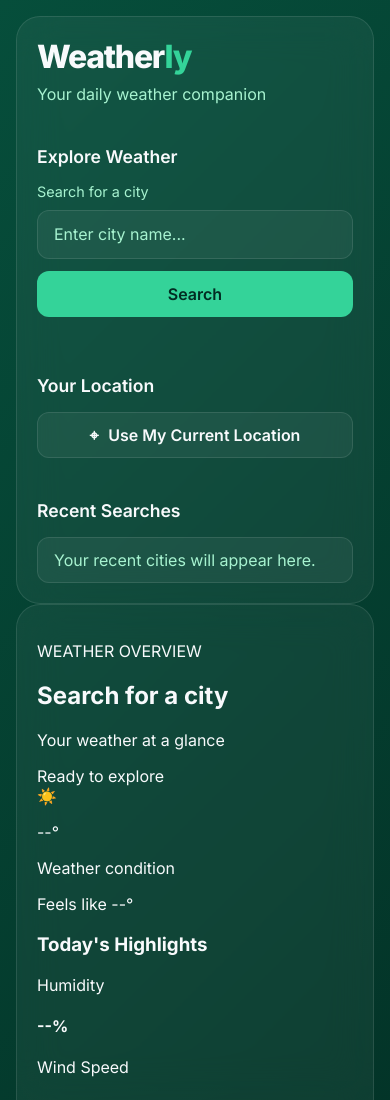
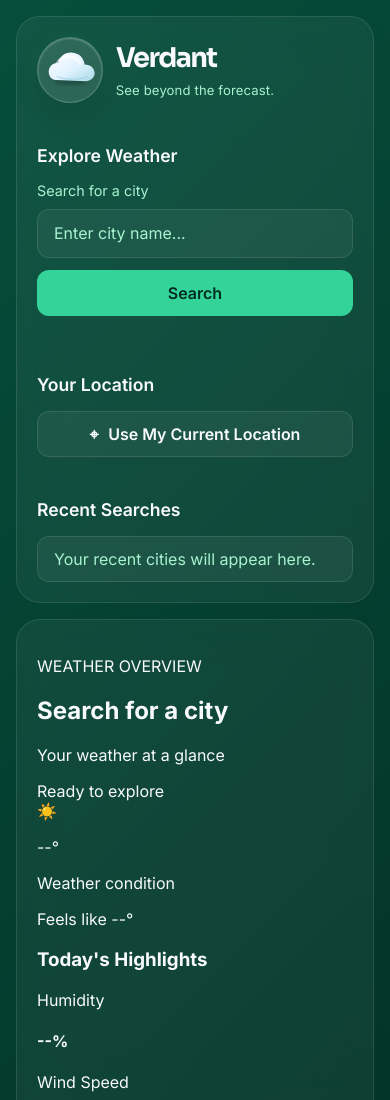
Before and after one commit to mercykimutaicom-spec/weather-dashboard, a plain HTML site: page index.html in a window 390 px wide. Shown: the top 1100 px of the page. Drawn offline with Linux system fonts and the light colour scheme.

```diff
--- a/css/style.css
+++ b/css/style.css
@@ -1,10 +1,13 @@
-/* Shared colors and measurements used throughout the dashboard. */
+/* ========================================
+   1. SHARED COLORS AND MEASUREMENTS
+======================================== */
+
 :root {
-  --color-background: #064E3B;
-  --color-background-dark: #022C22;
-  --color-accent: #34D399;
-  --color-text: #F8FAFC;
-  --color-text-muted: #A7F3D0;
+  --color-background: #064e3b;
+  --color-background-dark: #022c22;
+  --color-accent: #34d399;
+  --color-text: #f8fafc;
+  --color-text-muted: #a7f3d0;
   --color-glass: rgba(255, 255, 255, 0.05);
   --color-glass-border: rgba(255, 255, 255, 0.1);
   --glass-blur: 20px;
@@ -12,14 +15,16 @@
   --transition: 200ms ease;
 }
 
-/* Make element widths include their padding and borders. */
+/* ========================================
+   2. GLOBAL STYLES
+======================================== */
+
 *,
 *::before,
 *::after {
   box-sizing: border-box;
 }
 
-/* Set the page background, base font, and default text color. */
 body {
   min-height: 100vh;
   margin: 0;
@@ -27,22 +32,31 @@ body {
   font-family: "Inter", Arial, sans-serif;
   color: var(--color-text);
 
-  /* A simple deep-green gradient creates the Forest Glass backdrop. */
-  background: linear-gradient(135deg, var(--color-background), var(--color-background-dark));
+  background: linear-gradient(
+    135deg,
+    var(--color-background),
+    var(--color-background-dark)
+  );
 }
 
-/* Keep the dashboard centered and arrange its panels in two columns. */
+/* ========================================
+   3. MAIN DASHBOARD LAYOUT
+======================================== */
+
 .dashboard-container {
   width: 100%;
   max-width: 1600px;
   margin: 0 auto;
+
   display: grid;
   grid-template-columns: minmax(260px, 320px) minmax(0, 1fr);
   gap: clamp(1rem, 2.5vw, 2rem);
+
   align-items: stretch;
 }
 
-/* Keep long content from forcing either grid column wider than the screen. */
+/* Main dashboard panels */
+
 .search-panel,
 .weather-display {
   min-width: 0;
@@ -50,49 +64,141 @@ body {
   padding: clamp(1.25rem, 2.5vw, 2rem);
 }
 
-/* Give both main panels a translucent glass surface. */
+/* Glassmorphism effect */
+
 .glass-panel {
   background: var(--color-glass);
   border: 1px solid var(--color-glass-border);
   border-radius: var(--border-radius);
+
   backdrop-filter: blur(var(--glass-blur));
   -webkit-backdrop-filter: blur(var(--glass-blur));
-  transition: background-color var(--transition), border-color var(--transition);
+
+  transition:
+    background-color var(--transition),
+    border-color var(--transition);
 }
 
-/* Stack the panels on phones and other narrow screens. */
+/* Stack dashboard panels on smaller screens */
+
 @media (max-width: 760px) {
   .dashboard-container {
     grid-template-columns: minmax(0, 1fr);
   }
 }
 
-/* Arrange the sidebar content with comfortable space between sections. */
+/* ========================================
+   4. SIDEBAR LAYOUT
+======================================== */
+
 .search-panel {
   display: flex;
   flex-direction: column;
   gap: clamp(2rem, 5vh, 3rem);
 }
 
-/* Give the Weatherly name a strong visual hierarchy. */
-.search-panel .app-brand h1 {
-  margin: 0;
-  color: var(--color-text);
-  font-size: clamp(2rem, 4vw, 2.5rem);
-  font-weight: 800;
-  letter-spacing: -0.04em;
+/* ========================================
+   5. VERDANT BRAND IDENTITY
+======================================== */
+
+.app-brand {
+  width: 100%;
 }
 
-.search-panel .app-brand h1 span {
-  color: var(--color-accent);
+.brand-lockup {
+  display: flex;
+  align-items: center;
+  gap: 1rem;
 }
 
-.search-panel .app-brand p {
-  margin: 0.5rem 0 0;
+/* Frosted Glass Cloud Container */
+
+.brand-logo {
+  position: relative;
+
+  width: 76px;
+  height: 76px;
+  flex-shrink: 0;
+
+  display: flex;
+  align-items: center;
+  justify-content: center;
+
+  background: rgba(255, 255, 255, 0.09);
+
+  border: 1px solid rgba(255, 255, 255, 0.2);
+  border-radius: 50%;
+
+  backdrop-filter: blur(18px);
+  -webkit-backdrop-filter: blur(18px);
+
+  box-shadow:
+    0 8px 25px rgba(0, 0, 0, 0.18),
+    inset 0 1px 2px rgba(255, 255, 255, 0.25),
+    0 0 24px rgba(52, 211, 153, 0.12);
+
+  transition:
+    transform 250ms ease,
+    box-shadow 250ms ease;
+}
+
+/* Cloud SVG */
+
+.brand-logo svg {
+  display: block;
+
+  width: 64px;
+  height: 64px;
+
+  overflow: visible;
+
+  filter: drop-shadow(0 3px 6px rgba(0, 0, 0, 0.12));
+}
+
+/* Subtle Emerald Glow on Hover */
+
+.brand-logo:hover {
+  transform: translateY(-3px);
+
+  box-shadow:
+    0 12px 30px rgba(0, 0, 0, 0.2),
+    inset 0 1px 3px rgba(255, 255, 255, 0.3),
+    0 0 32px rgba(52, 211, 153, 0.22);
+}
+
+/* Verdant Brand Name */
+
+.brand-copy h1 {
+  margin: 0;
+
+  font-family: "Sora", "Inter", sans-serif;
+  font-size: clamp(1.7rem, 3vw, 2rem);
+  font-weight: 700;
+
+  letter-spacing: -0.06em;
+  line-height: 1.2;
+
+  color: var(--color-text);
+}
+
+/* Brand Tagline */
+
+.brand-copy p {
+  margin: 0.4rem 0 0;
+
+  font-family: "Inter", sans-serif;
+  font-size: 0.82rem;
+  font-weight: 400;
+
+  letter-spacing: 0.01em;
+
   color: var(--color-text-muted);
 }
 
-/* Keep sidebar sections and form fields consistently spaced. */
+/* ========================================
+   6. SIDEBAR SECTIONS
+======================================== */
+
 .search-panel .search-section,
 .search-panel .location-section,
 .search-panel .recent-searches {
@@ -100,12 +206,20 @@ body {
   gap: 1rem;
 }
 
+/* Sidebar headings */
+
 .search-panel h2 {
   margin: 0;
+
   color: var(--color-text);
+
   font-size: 1.1rem;
   font-weight: 600;
 }
+
+/* ========================================
+   7. SEARCH FORM
+======================================== */
 
 .search-panel .search-form {
   display: grid;
@@ -117,51 +231,74 @@ body {
   font-size: 0.9rem;
 }
 
-/* Make the search field comfortable to read and operate. */
+/* Search input and button layout */
+
 .search-panel .search-input-group {
   display: grid;
   grid-template-columns: minmax(0, 1fr) auto;
   gap: 0.75rem;
 }
 
-/* Stack the search controls when the available screen width is narrow. */
+/* Stack search controls on narrow screens */
+
 @media (max-width: 420px) {
   .search-panel .search-input-group {
     grid-template-columns: minmax(0, 1fr);
   }
 }
 
+/* Search input */
+
 .search-panel .search-input-group input {
   width: 100%;
   min-width: 0;
+
   padding: 0.85rem 1rem;
+
   border: 1px solid var(--color-glass-border);
   border-radius: 12px;
+
   background: var(--color-glass);
   color: var(--color-text);
+
   font: inherit;
-  transition: border-color var(--transition), background-color var(--transition);
+
+  transition:
+    border-color var(--transition),
+    background-color var(--transition);
 }
 
 .search-panel .search-input-group input::placeholder {
   color: var(--color-text-muted);
 }
 
+/* Search and location buttons */
+
 .search-panel .search-input-group button,
 .search-panel .location-button {
   min-height: 46px;
   padding: 0.75rem 1rem;
+
   border: 1px solid transparent;
   border-radius: 12px;
+
   font: inherit;
   font-weight: 600;
+
   cursor: pointer;
-  transition: background-color var(--transition), border-color var(--transition), color var(--transition);
+
+  transition:
+    background-color var(--transition),
+    border-color var(--transition),
+    color var(--transition);
 }
+
+/* Search button */
 
 .search-panel .search-input-group button {
   background: var(--color-accent);
   color: var(--color-background-dark);
+
   transition:
     background-color var(--transition),
     border-color var(--transition),
@@ -175,13 +312,18 @@ body {
   transform: translateY(-1px);
 }
 
-/* Keep the location action distinct while matching the glass panels. */
+/* ========================================
+   8. CURRENT LOCATION BUTTON
+======================================== */
+
 .search-panel .location-button {
   display: flex;
   align-items: center;
   justify-content: center;
   gap: 0.6rem;
+
   border-color: var(--color-glass-border);
+
   background: var(--color-glass);
   color: var(--color-text);
 }
@@ -190,33 +332,46 @@ body {
   border-color: var(--color-accent);
 }
 
-/* Show a consistent, high-visibility focus ring for keyboard users. */
+/* ========================================
+   9. ACCESSIBILITY AND FOCUS STATES
+======================================== */
+
 .search-panel .search-input-group input:focus-visible,
 .search-panel .search-input-group button:focus-visible,
 .search-panel .location-button:focus-visible {
   border-color: var(--color-accent);
+
   outline: 3px solid var(--color-accent);
   outline-offset: 3px;
 }
+
+/* Search error message */
 
 .search-panel .search-error {
   margin: 0;
   color: var(--color-text-muted);
 }
 
-/* Present recent cities as a tidy list of readable glass items. */
+/* ========================================
+   10. RECENT SEARCHES
+======================================== */
+
 .search-panel .recent-searches ul {
   display: grid;
   gap: 0.6rem;
+
   margin: 0;
   padding: 0;
+
   list-style: none;
 }
 
 .search-panel .recent-searches li {
   padding: 0.75rem 1rem;
+
   border: 1px solid var(--color-glass-border);
   border-radius: 12px;
+
   background: var(--color-glass);
   color: var(--color-text);
 }
@@ -224,3 +379,37 @@ body {
 .search-panel .recent-searches .empty-history {
   color: var(--color-text-muted);
 }
+
+/* ========================================
+   11. RESPONSIVE VERDANT BRANDING
+======================================== */
+
+@media (max-width: 480px) {
+  .brand-lockup {
+    gap: 0.8rem;
+  }
+
+  .brand-logo {
+    width: 66px;
+    height: 66px;
+  }
+
+  .brand-logo svg {
+    width: 56px;
+    height: 56px;
+  }
+}
+
+/* ========================================
+   12. REDUCED MOTION ACCESSIBILITY
+======================================== */
+
+@media (prefers-reduced-motion: reduce) {
+  .brand-logo {
+    transition: none;
+  }
+
+  .brand-logo:hover {
+    transform: none;
+  }
+}
--- a/index.html
+++ b/index.html
@@ -6,16 +6,18 @@
 
     <meta
       name="description"
-      content="A real-time weather dashboard showing current weather conditions and forecasts for cities around the world."
+      content="Verdant is a real-time weather dashboard showing current weather conditions and forecasts for cities around the world."
     />
 
-    <title>Weather Dashboard</title>
+    <meta name="theme-color" content="#064E3B" />
+
+    <title>Verdant | See Beyond the Forecast</title>
 
     <!-- Google Fonts -->
     <link rel="preconnect" href="https://fonts.googleapis.com" />
     <link rel="preconnect" href="https://fonts.gstatic.com" crossorigin />
     <link
-      href="https://fonts.googleapis.com/css2?family=Inter:wght@400;500;600;700;800&display=swap"
+      href="https://fonts.googleapis.com/css2?family=Inter:wght@400;500;600;700;800&family=Sora:wght@500;600;700;800&display=swap"
       rel="stylesheet"
     />
 
@@ -24,15 +26,111 @@
   </head>
 
   <body>
-    <!-- Left Search Panel -->
+    <main class="dashboard-container">
+      <!-- LEFT SEARCH PANEL -->
       <aside class="search-panel glass-panel">
-      <!-- App Branding -->
+        <!-- VERDANT BRAND -->
         <div class="app-brand">
-        <h1>Weather<span>ly</span></h1>
-        <p>Your daily weather companion</p>
+          <div class="brand-lockup">
+            <!-- Realistic Cloud Logo -->
+            <div class="brand-logo" aria-hidden="true">
+              <svg
+                viewBox="0 0 100 100"
+                xmlns="http://www.w3.org/2000/svg"
+                width="64"
+                height="64"
+              >
+                <defs>
+                  <linearGradient
+                    id="cloudGradient"
+                    x1="0"
+                    y1="0"
+                    x2="1"
+                    y2="1"
+                  >
+                    <stop offset="0%" stop-color="#FFFFFF" />
+                    <stop offset="55%" stop-color="#E0F2FE" />
+                    <stop offset="100%" stop-color="#A7D8E8" />
+                  </linearGradient>
+
+                  <linearGradient
+                    id="cloudHighlight"
+                    x1="0"
+                    y1="0"
+                    x2="0"
+                    y2="1"
+                  >
+                    <stop offset="0%" stop-color="#FFFFFF" stop-opacity="0.9" />
+                    <stop offset="100%" stop-color="#FFFFFF" stop-opacity="0" />
+                  </linearGradient>
+
+                  <filter
+                    id="cloudShadow"
+                    x="-30%"
+                    y="-30%"
+                    width="160%"
+                    height="160%"
+                  >
+                    <feGaussianBlur stdDeviation="3" />
+                  </filter>
+                </defs>
+
+                <!-- Cloud shadow -->
+                <ellipse
+                  cx="51"
+                  cy="72"
+                  rx="29"
+                  ry="5"
+                  fill="#022C22"
+                  opacity="0.3"
+                  filter="url(#cloudShadow)"
+                />
+
+                <!-- Main cloud -->
+                <path
+                  d="M27 68
+                     C17 68 12 61 12 53
+                     C12 44 19 37 29 37
+                     C32 24 43 17 55 19
+                     C67 20 75 29 76 40
+                     C87 40 94 47 94 56
+                     C94 64 87 70 78 70
+                     Z"
+                  fill="url(#cloudGradient)"
+                />
+
+                <!-- Cloud highlight -->
+                <path
+                  d="M23 48
+                     C25 36 34 27 46 26
+                     C56 25 65 31 68 39"
+                  fill="none"
+                  stroke="url(#cloudHighlight)"
+                  stroke-width="5"
+                  stroke-linecap="round"
+                />
+
+                <!-- Cloud shading -->
+                <path
+                  d="M27 62 C42 68 66 68 80 62"
+                  fill="none"
+                  stroke="#8CC7D8"
+                  stroke-width="2"
+                  opacity="0.5"
+                  stroke-linecap="round"
+                />
+              </svg>
             </div>
 
-      <!-- City Search -->
+            <!-- Brand Name and Tagline -->
+            <div class="brand-copy">
+              <h1>Verdant</h1>
+              <p>See beyond the forecast.</p>
+            </div>
+          </div>
+        </div>
+
+        <!-- CITY SEARCH -->
         <section class="search-section">
           <h2>Explore Weather</h2>
 
@@ -55,7 +153,7 @@
           <p class="search-error" id="search-error" role="alert"></p>
         </section>
 
-      <!-- Current Location -->
+        <!-- CURRENT LOCATION -->
         <section class="location-section">
           <h2>Your Location</h2>
 
@@ -65,7 +163,7 @@
           </button>
         </section>
 
-      <!-- Recent Searches -->
+        <!-- RECENT SEARCHES -->
         <section class="recent-searches">
           <h2>Recent Searches</h2>
 
@@ -74,13 +172,16 @@
           </ul>
         </section>
       </aside>
-    <!-- Right Weather Display -->
+
+      <!-- RIGHT WEATHER DISPLAY -->
       <section class="weather-display glass-panel">
-      <!-- Weather Header -->
+        <!-- WEATHER HEADER -->
         <header class="weather-header">
           <div>
             <p class="section-label">WEATHER OVERVIEW</p>
+
             <h2 id="current-city">Search for a city</h2>
+
             <p id="current-date">Your weather at a glance</p>
           </div>
 
@@ -89,7 +190,7 @@
           </div>
         </header>
 
-      <!-- Current Weather -->
+        <!-- CURRENT WEATHER -->
         <section class="current-weather">
           <div class="weather-main">
             <div class="weather-icon" id="weather-icon" aria-hidden="true">
@@ -98,14 +199,18 @@
 
             <div>
               <p class="temperature" id="current-temp">--°</p>
+
               <p id="weather-description">Weather condition</p>
             </div>
           </div>
 
-        <p class="feels-like">Feels like <span id="feels-like">--°</span></p>
+          <p class="feels-like">
+            Feels like
+            <span id="feels-like">--°</span>
+          </p>
         </section>
 
-      <!-- Weather Details -->
+        <!-- WEATHER DETAILS -->
         <section class="weather-details">
           <h3>Today's Highlights</h3>
 
@@ -122,7 +227,7 @@
           </div>
         </section>
 
-      <!-- Three-Day Forecast -->
+        <!-- THREE-DAY FORECAST -->
         <section class="forecast-section">
           <h3>3-Day Forecast</h3>
 
@@ -147,8 +252,10 @@
           </div>
         </section>
       </section>
+    </main>
 
-    <!-- JavaScript -->
+    <!-- JAVASCRIPT -->
+    <script src="js/config.js"></script>
     <script src="js/script.js"></script>
   </body>
 </html>
```
Also changed, not shown: js/script.js (+158 -0 lines), 1 other file. Lines whose indentation alone changed are shown as unchanged.
